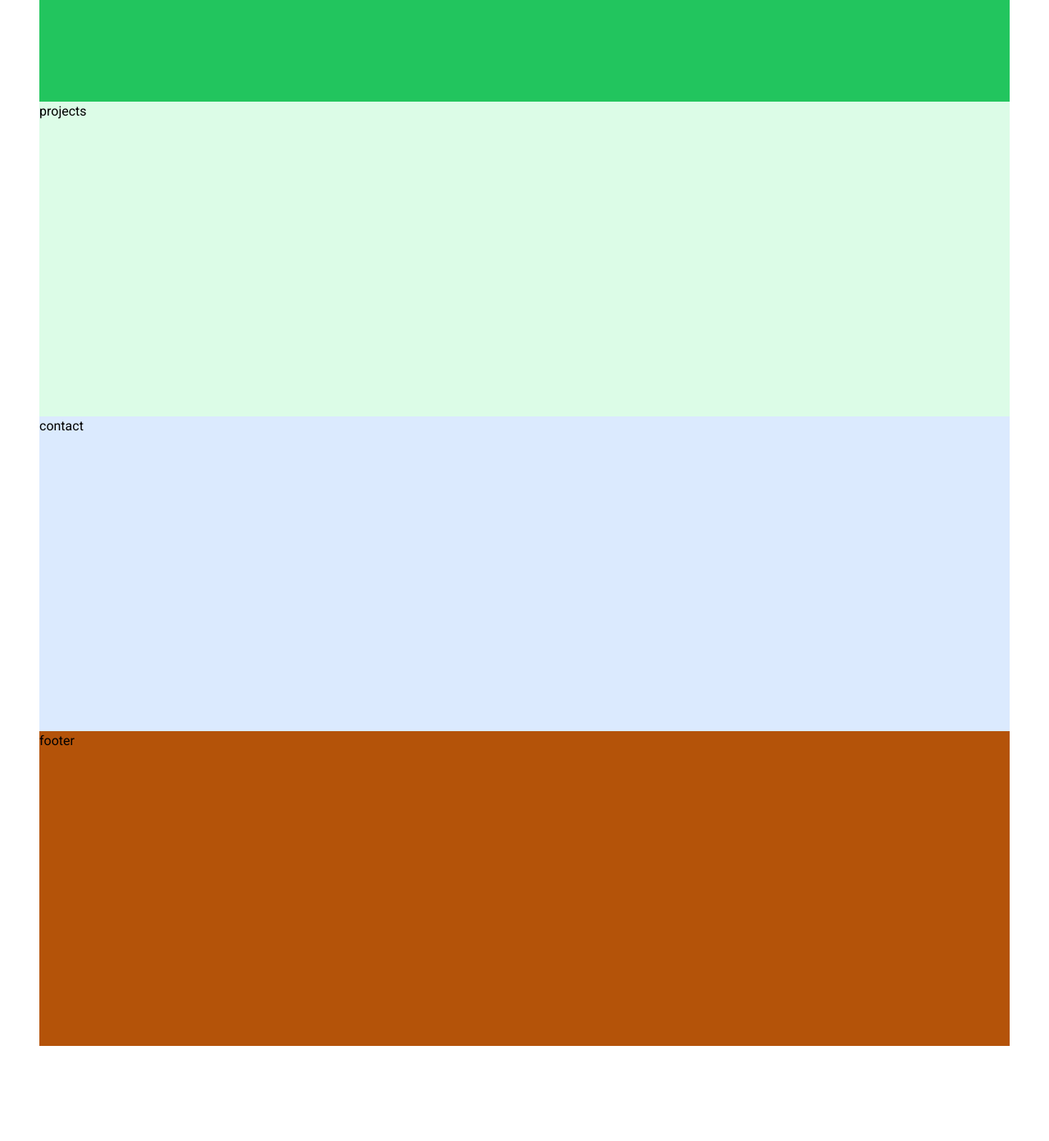
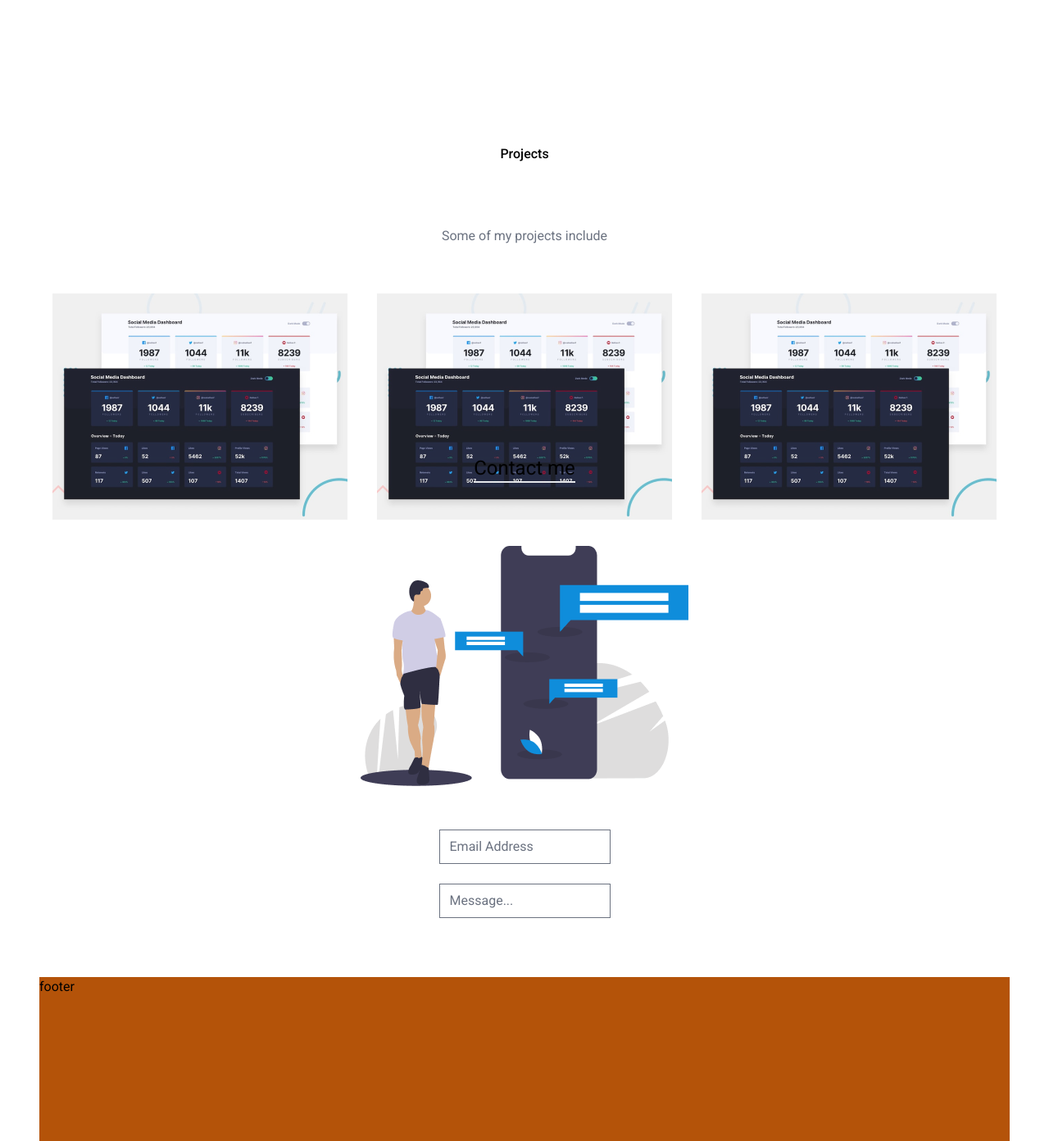
Before and after one commit to cristechear/cristechear.github.io, a website: page index.html in a window 1280 px wide. Shown: the part 900-2292 px from the top of the page at 82% size. Before the commit the page ends 2224 px from the top, so only its background shows below. Drawn offline with Linux system fonts and the light colour scheme; no server answers.

Commit message:
Contact progress

```diff
--- a/index.html
+++ b/index.html
@@ -41,8 +41,13 @@
                 </div>
             </div>
         </header>
-        <!-- skills -->
-        <div class="h-96 w-full bg-green-500">
+        <!-- skills-->
+<div class="py-6 h-96 w-full bg-gray-100">
+            <nav class="py-4 px-12 space-x-4 flex justify-center items-center h-20">
+                <a href="#skills"
+                    class="text-red-600 border-b-2 border-transparent focus:outline-none focus:border-gray-500 font-medium">Skills</a>
+            </nav>
+
             <body class="p-12">
                 <div>
                     HTML
@@ -62,9 +67,52 @@
             </body>
         </div>
         <!-- projects -->
-        <div class="h-96 w-full bg-green-100">projects</div>
+        <div class="h-96 w-full bg-white">
+            <header class="py-6">
+                <nav class="py-4 px-12 space-x-4 flex justify-center items-center h-20">
+                    <a href="#projects"
+                        class="text-red-600 border-transparent focus:outline-none font-medium">Projects</a>
+                </nav>
+            </header>
+                <h1 class="py-6 px-8 space-x-4 flex text-gray-500 border-b-2 border-transparent focus:outline-none focus:border-gray-500 items-center justify-center">Some of my projects include</h1>
+                <div
+                    class="flex flex-row lg:flex-row w-full justify-center items-center lg:justify-between py-8 px-4 space-y-12 lg:space-y-0">
+                    <div class="flex-none self-auto max-h-[17.25em] max-w-[22.5em] overflow-hidden">
+                        <img src="card-image.png" alt="project1" class="project-card" />
+                    </div>
+                    <div class="flex-none self-auto max-h-[17.25em] max-w-[22.5em] overflow-hidden">
+                        <img src="card-image.png" alt="project2" class="project-card" />
+                    </div>
+                    <div class="flex-none self-auto max-h-[17.25em] max-w-[22.5em] overflow-hidden">
+                        <img src="card-image.png" alt="project3" class="project-card" />
+                    </div>
+                </div>
+            </div>
         <!-- contact -->
-        <div class="h-96 w-full bg-blue-100">contact</div>
+        <section class="py-6 flex flex-col bg-gray-100" id="contact">
+            <div class="flex flex-row space-x-6 items-center justify-center h-20">
+                <a class="inline-flex text-red-600 text-2xl hover:text-red-400 py-1 px-2 border-b-2 border-b-transparent focus:outline-none focus:border-gray-500"
+                    href="#">Contact me</a>
+            </div>
+            <div class="flex flex-col lg:flex-row bg-opacity-0 justify-between lg:py-8 gap-8 items-center">
+                <div
+                    class="rounded items-center justify-start overflow-hidden  ml-8  bg-gray-[#FFFFFF] w-[400px] h-[400px]">
+                    <img src="contact-me.png" alt="card picture" class="object-cover" />
+                </div>
+                <div class="flex flex-col items-start pb-4 gap-8 overflow-hidden flex-grow-0 w-[464px] h-[288px]">
+                    <form action="/action_page.php">
+                        <input type="text" id="email" name="email" placeholder="Email Address"
+                            class="flex flex-row items-center p-4 w-[432px] h-[60px] bg-white border border-gray-400  boxshadow"><br>
+                        <input type="text" id="message" name="message" placeholder="Message..."
+                            class="flex flex-row items-start p-4 w-[432px] h-[128px] bg-white border border-gray-400 text-start boxshadow"><br>
+                        <button
+                            class="w-[432px] h-[56px] bg-sky-600 hover:bg-sky-700 text-white font-bold lg:w-[101px] lg:h-[56px]">
+                            Send
+                        </button>
+                    </form>
+                </div>
+            </div>
+        </section>
         <!-- footer -->
         <footer class="h-96 w-full bg-amber-700">footer</footer>
     </div>
```
Also changed, not shown: card-image.png (added), contact-me.png (added).
